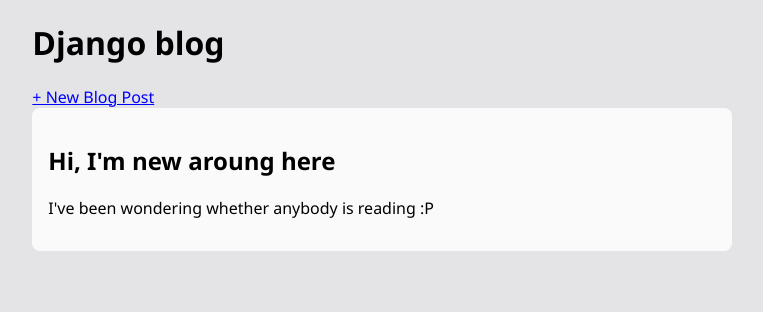
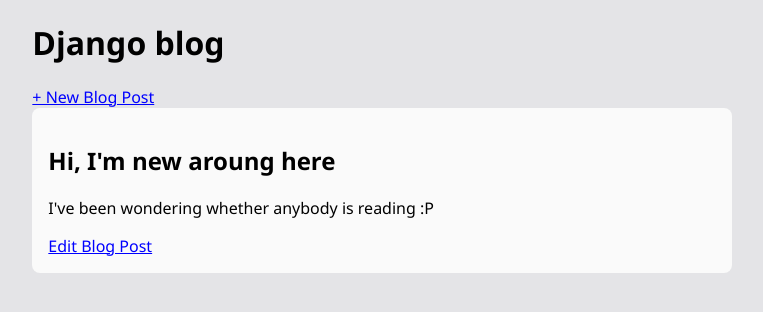
Before and after one commit to ralberrto/blog, a Django app: page /post/1/ in a window 1280 px wide. Shown: the top 312 px of the page, without its empty margins (161-924 px from the left). Run offline with Django 4.2, Linux system fonts and the light colour scheme; data comes from the database, SQL or seed files in the repository.

Commit message:
Add link to edit Post url in Post details template

```diff
--- a/templates/post_detail.html
+++ b/templates/post_detail.html
@@ -4,6 +4,7 @@
 <div class="post-entry">
     <h2>{{ post.title }}</h2>
     <p>{{ post.body }}</p>
+    <a href="{% url 'post_edit' post.pk %}">Edit Blog Post</a>
 </div>
 
 {% endblock content %}
```
